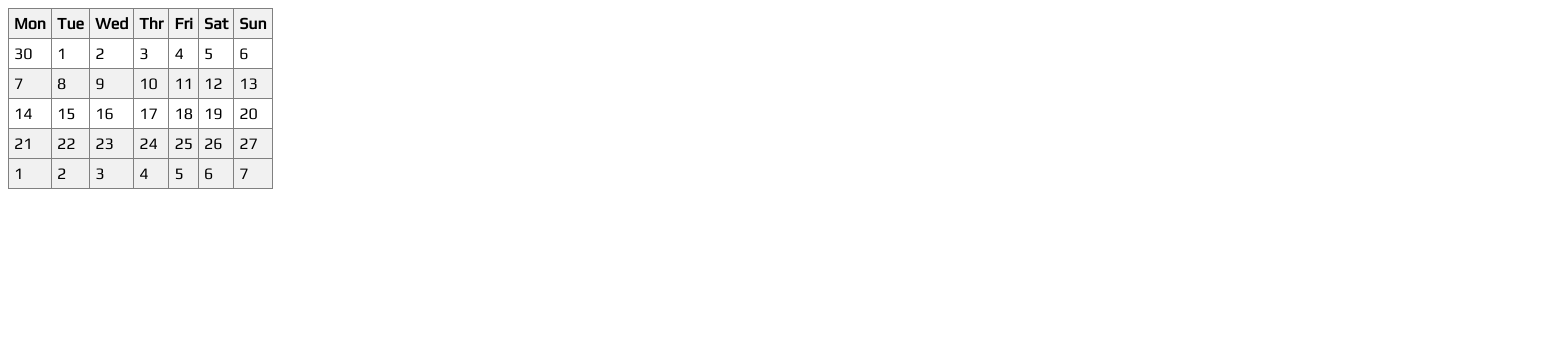
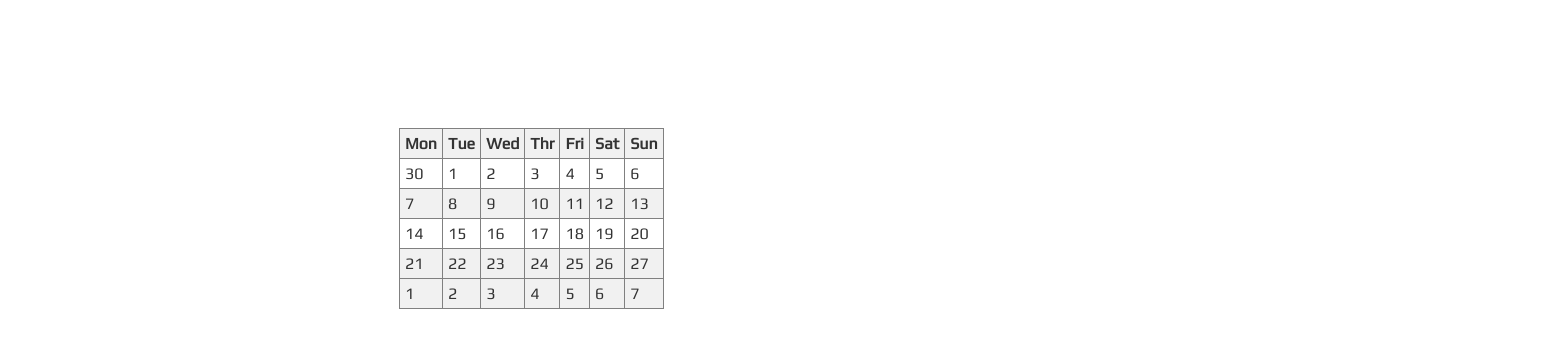
Before and after one commit to emadehsan/WE_Lab9, a plain HTML site: page index.html in a window 1280 px wide. Shown: the whole page, 1554 px wide, since content can reach past the window. Drawn offline with nearby package versions, Linux system fonts and the light colour scheme; no server answers.

Commit message:
Modify index

```diff
--- a/index.html
+++ b/index.html
@@ -3,6 +3,7 @@
 	<title>Calender & Weather | PouchDB</title>
 	<script src="https://ajax.googleapis.com/ajax/libs/angularjs/1.3.15/angular.min.js"></script>
 	<script src="https://ajax.googleapis.com/ajax/libs/jquery/2.1.3/jquery.min.js"></script>
+	<link rel="stylesheet" href="https://maxcdn.bootstrapcdn.com/bootstrap/3.3.5/css/bootstrap.min.css">
 
 	<!-- fonts -->
 	<link href='https://fonts.googleapis.com/css?family=Oswald|Indie+Flower|Play' rel='stylesheet' type='text/css'>
@@ -13,6 +14,10 @@
 	/*font-family: 'Oswald', sans-serif;*/
 	/*font-family: 'Indie Flower', cursive;*/
 	font-family: 'Play', sans-serif;
+}
+
+body {
+	margin: 10% 30%;
 }
 
 .container {
```
